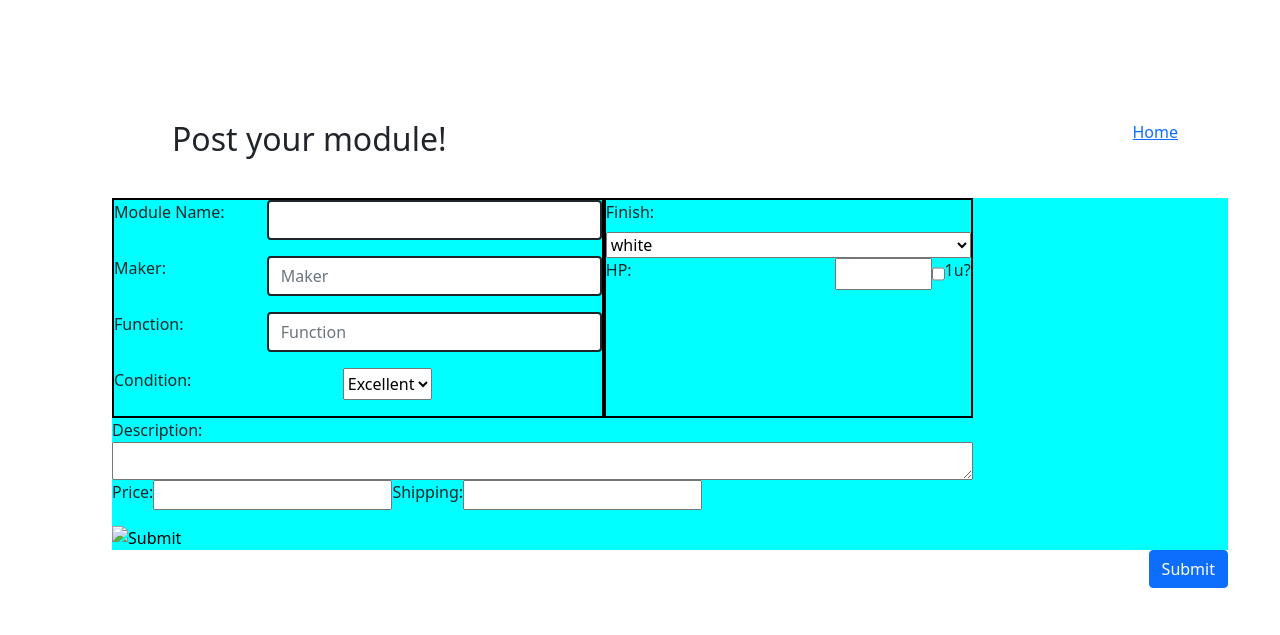
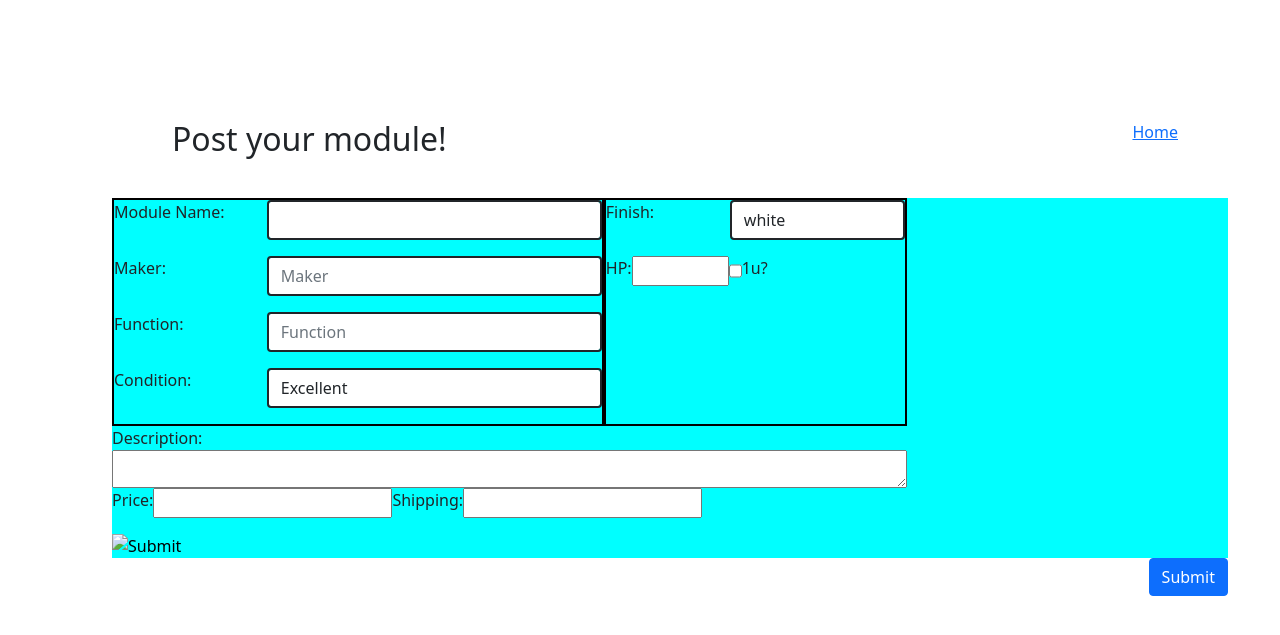
Before and after one commit to JeffGreenlee42/EuroRack-Junction, a Flask app: page /modules/post_module in a window 1280 px wide. Shown: the top 635 px of the page. Run offline with Flask 3, Linux system fonts and the light colour scheme; the visitor is signed in with stand-in values (Sample User, id 1).

Commit message:
changes to try to get creat page shored up.

```diff
--- a/flask_app/static/css/my_style.css
+++ b/flask_app/static/css/my_style.css
@@ -55,13 +55,13 @@
 
 
 .form-label {
-    white-space: nowrap;
+    /* white-space: nowrap; */
     width: 25ch;
 }
 
-.form-label-wrap {
+/* .form-label-wrap {
     white-space: pre-wrap;
-}
+} */
 .form-control {
         border: solid 2px;
         /* width: 100%; */
@@ -74,6 +74,9 @@
     margin-right: 40px;
 } */
 
+.module-attributes {
+    width: 100%;
+}
 .module-attributes-left {
     border: 2px solid black;
 }
@@ -81,9 +84,8 @@
     border: 2px solid black;
 }
 
-.form-check-label {
-    margin: 0 30px 0 20px;
-}
+
+
 
 .description, .instructions {
     height: 10ch;
--- a/flask_app/templates/new_module.html
+++ b/flask_app/templates/new_module.html
@@ -45,9 +45,9 @@
                                 <label class="form-label" for="function">Function:</label>
                                 <input class="form-control" type="text" placeholder="Function" name="function" id="function">{{module['function']}}</input>
                             </div>
-                            <div class="mb-3 d-flex flex-row">
+                            <div class="condition mb-3 d-flex flex-row">
                                 <label class="form-label" for="condition">Condition:</label>
-                                <select name="condition" id="condition" form="module">
+                                <select class="form-control condition-select" name="condition" id="condition" form="module">
                                     <option value="white">Excellent</option>
                                     <option value="black">Good</option>
                                     <option value="silver">Fair</option>
@@ -56,15 +56,17 @@
                             </div>
                         </div>
                         <div class="module-attributes-right d-flex flex-column">
+                            <div class="mb-3 d-flex flex-row">
                                 <label class="form-label" for="finish">Finish:</label>
-                            <select name="finish" id="finish" form="module">
+                                <select class="form-control" name="finish" id="finish" form="module">
                                     <option value="white">white</option>
                                     <option value="black">black</option>
                                     <option value="silver">silver</option>
                                     <option value="other">other</option>
                                 </select>
-                            <div class="hp-1u d-flex flex-row">
-                                <label class="form-label" for="hp">HP:</label>
+                            </div>
+                            <div class="mb-3 d-flex flex-row">
+                                <label for="hp">HP:</label>
                                 <input type="number" name="hp" id="hp" min="2" max="100">
                                 <input type="checkbox" id="1u" name="1u" value="one_u">
                                 <label for="1u">1u?</label>
```
Lines whose indentation alone changed are shown as unchanged.
